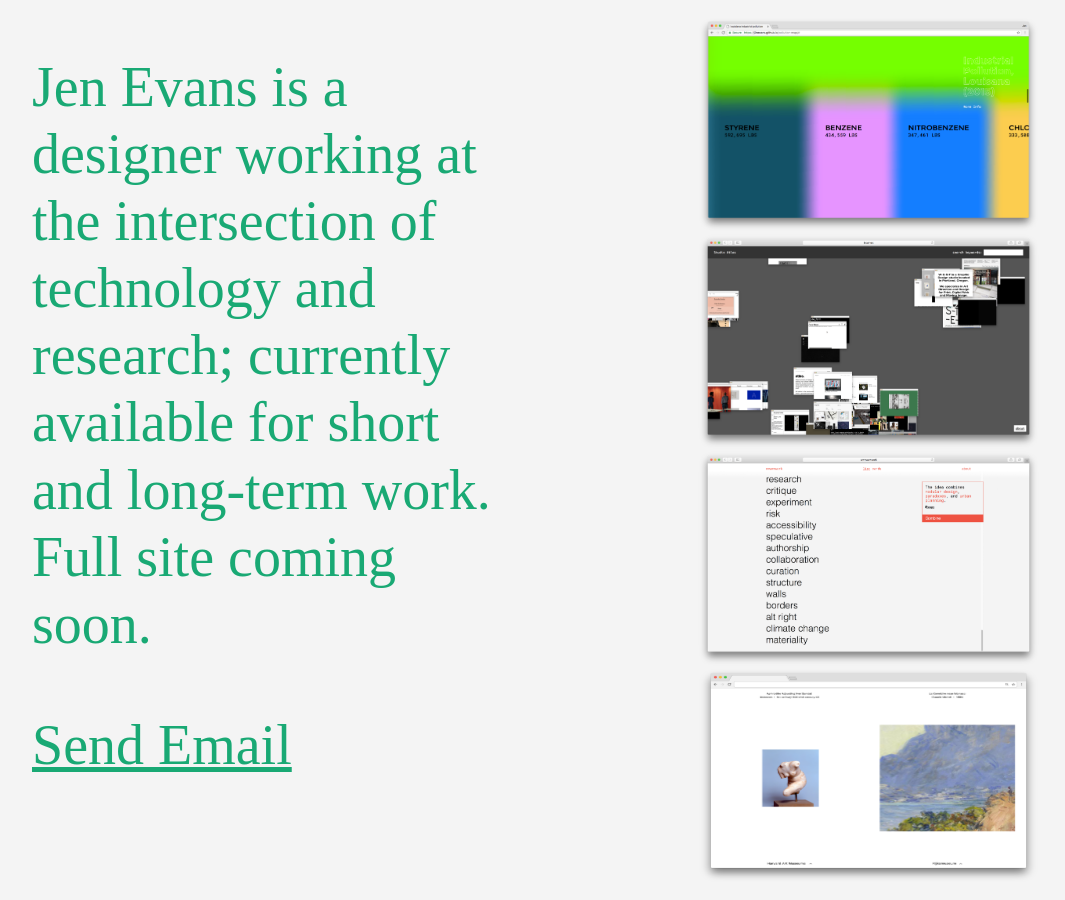
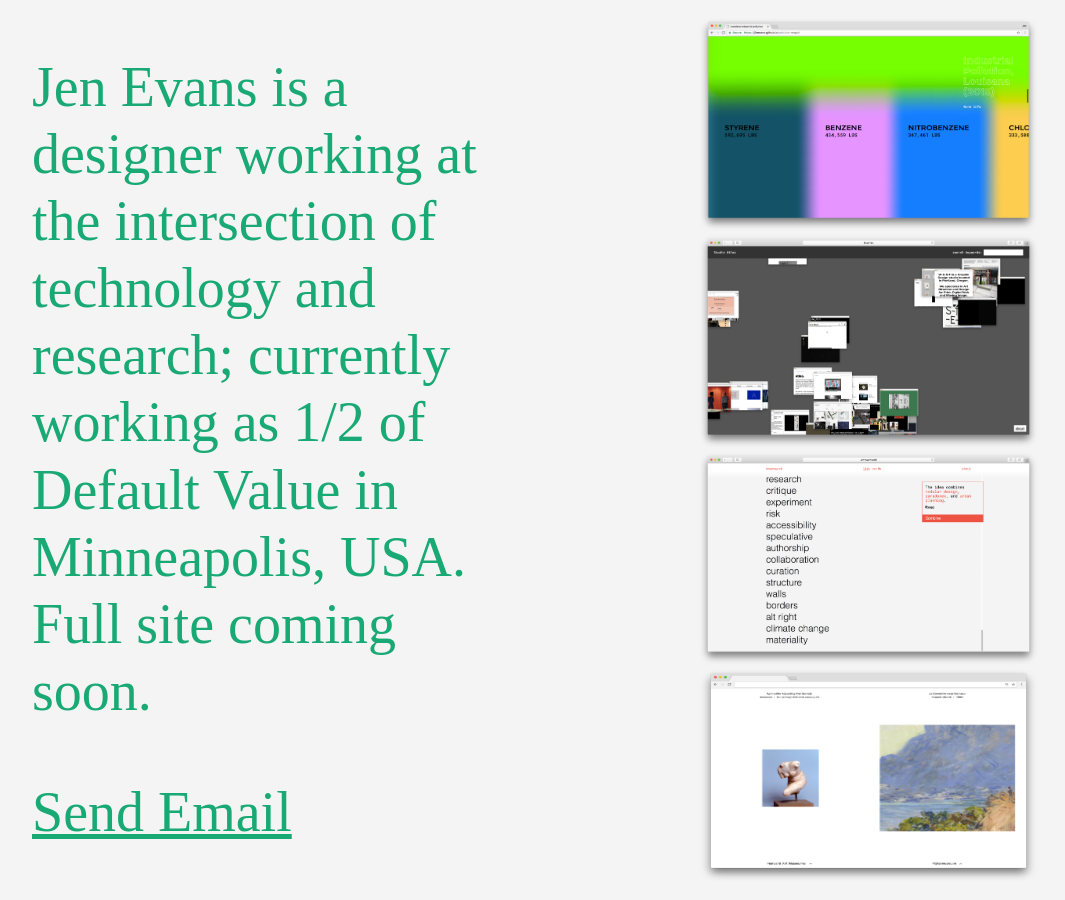
Before and after one commit to j3nevans/personal-website-2017, a Jekyll site: the page built from index.html, in a window 1280 px wide. Shown: the whole page, without its empty margins (96-1161 px from the left). Built offline with Jekyll 4.4.1, drawn with Linux system fonts in a browser that asks for light colours; nearby versions of some CDN libraries; some web fonts are replaced.

Commit message:
updated info copy

```diff
--- a/index.html
+++ b/index.html
@@ -4,7 +4,7 @@ layout: default
 
 <div>
   <h1 class="pl3 pr3 pl6-smq pr5-smq pt3 measure-narrow green">
-    Jen Evans is a designer working at the intersection of technology and research; currently available for short and long-term work. <br> Full site coming soon.
+    Jen Evans is a designer working at the intersection of technology and research; currently working as 1/2 of Default Value in Minneapolis, USA. <br> Full site coming soon.
   </h1>
   <h1 class="pl3 pr3 pl6-smq pr5-smq pt3 measure-narrow">
     <a href="mailto:jevans01@mica.edu" class="link underline green dim">Send Email</a>
```
